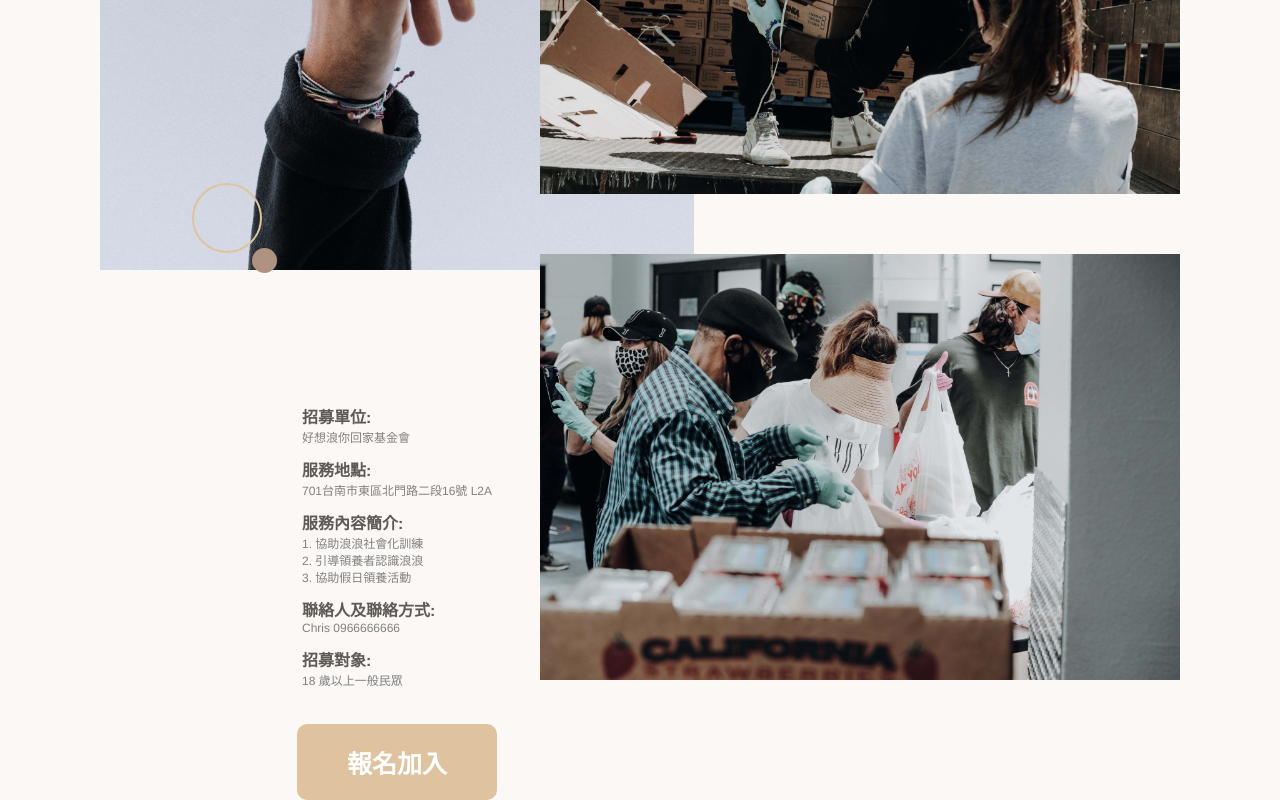
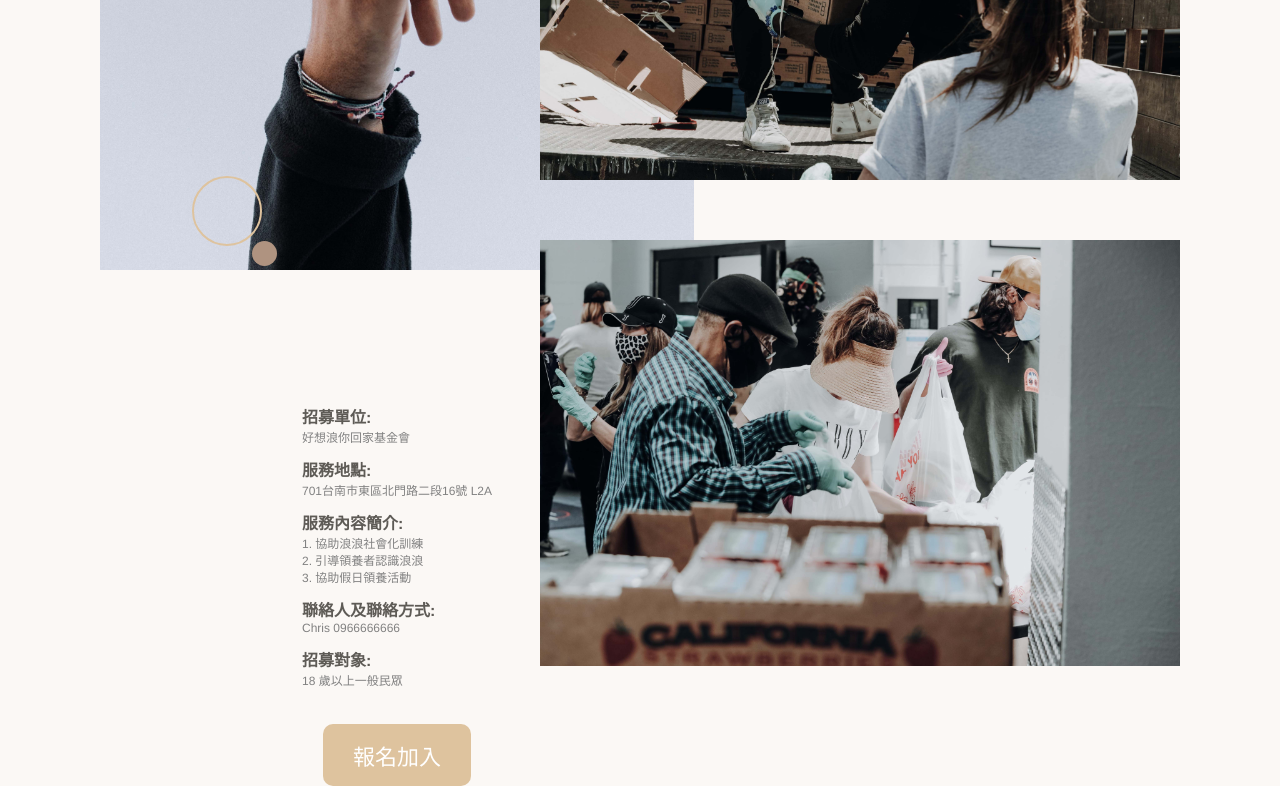
Before and after one commit to sherry-hooo/LangLangAdoption, a Vue app: page /Volunteer in a window 1280 px wide. Shown: the part 587-1387 px from the top of the page. Built offline with nearby package versions, Linux system fonts and the light colour scheme.

Commit message:
feat(Volunteer view): modify button padding & font-size

```diff
--- a/src/views/Volunteer.vue
+++ b/src/views/Volunteer.vue
@@ -270,19 +270,30 @@ main {
   background: color.$brown_300;
   color: white;
   font-size: 18px;
-  font-weight: 700;
+  font-weight: 500;
   border-radius: 5px;
-  padding: 10px 25px;
+  padding: 10px 20px;
   cursor: pointer;
-  @include breakpoint.mobile {
+  @include breakpoint.tablet {
     margin-top: 36px;
     background: color.$brown_300;
     color: white;
-    font-size: 25px;
-    font-weight: 900;
+    font-size: 22px;
+    font-weight: 500;
     border-radius: 10px;
-    padding: 20px 50px;
+    padding: 15px 30px;
     cursor: pointer;
   }
 }
+h2 {
+  font-size: 24px;
+  font-weight: 500;
+  color: color.$gray_700;
+  @include breakpoint.tablet {
+    font-size: 36px;
+  }
+  @include breakpoint.bgScreen {
+    font-size: 50px;
+  }
+}
 </style>
```
